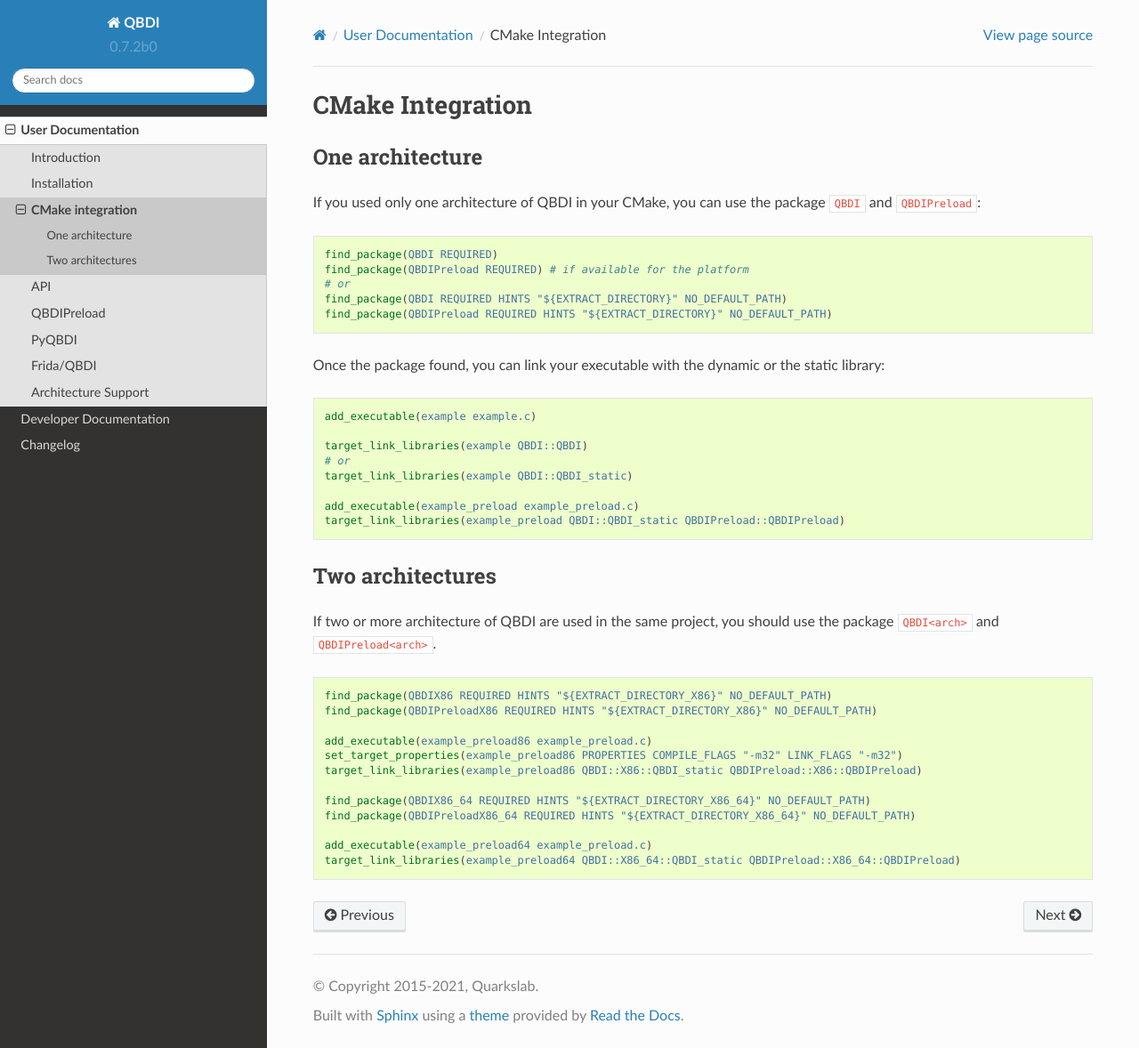
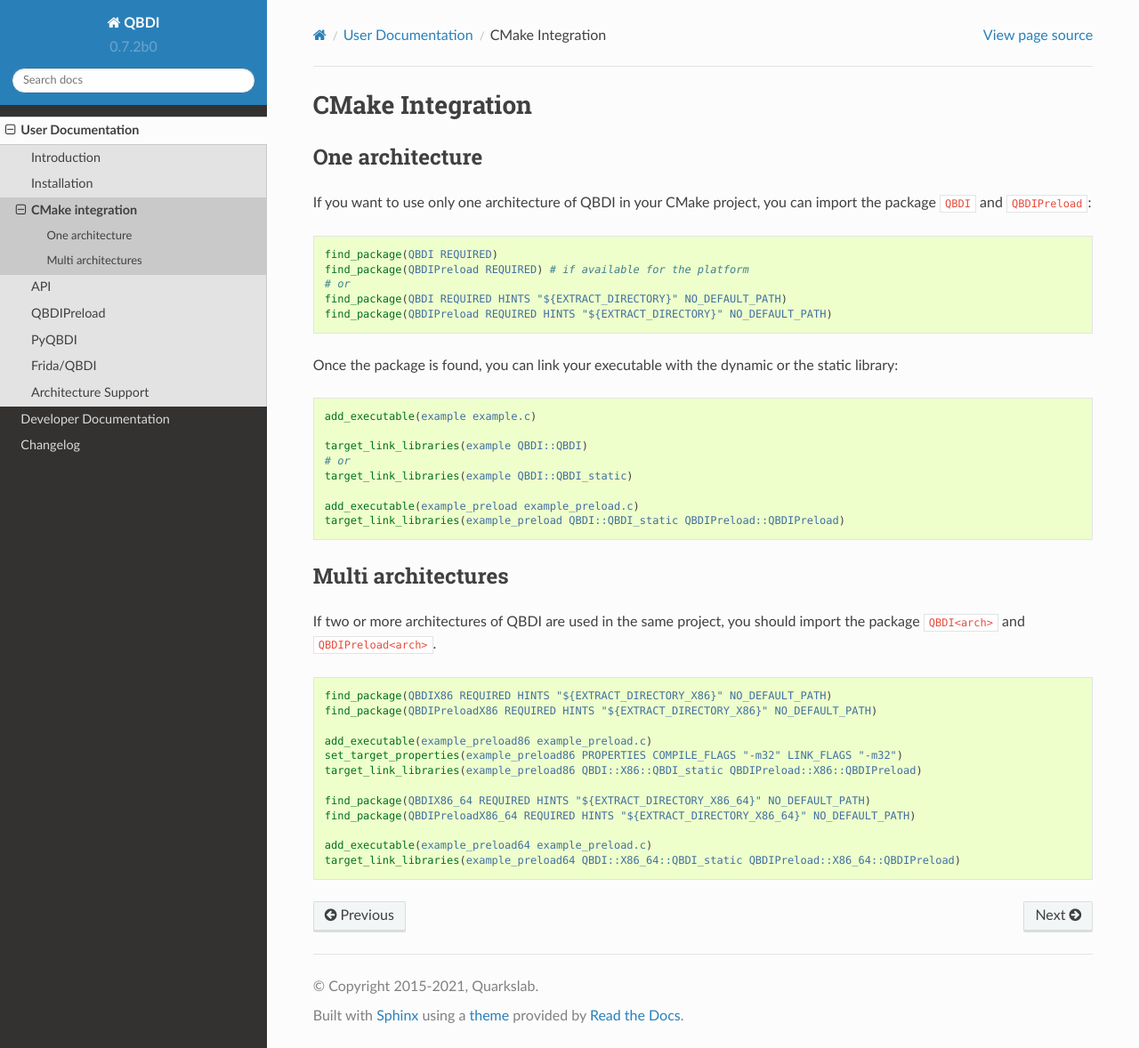
Before and after one commit to QBDI/QBDI, a Sphinx documentation site: the page built from docs/source/cmake_target.rst, in a window 1280 px wide and 1178 px high. Shown: the whole window at 89% size. Built offline with Sphinx 7.4.7 and the Read the Docs theme 2.0.0, drawn with Linux system fonts in a browser that asks for light colours.

Commit message:
Corrections

```diff
--- a/docs/source/cmake_target.rst
+++ b/docs/source/cmake_target.rst
@@ -4,7 +4,7 @@
 One architecture
 ----------------
 
-If you used only one architecture of QBDI in your CMake, you can use the package ``QBDI`` and ``QBDIPreload``:
+If you want to use only one architecture of QBDI in your CMake project, you can import the package ``QBDI`` and ``QBDIPreload``:
 
 .. code-block:: cmake
 
@@ -14,7 +14,7 @@
     find_package(QBDI REQUIRED HINTS "${EXTRACT_DIRECTORY}" NO_DEFAULT_PATH)
     find_package(QBDIPreload REQUIRED HINTS "${EXTRACT_DIRECTORY}" NO_DEFAULT_PATH)
 
-Once the package found, you can link your executable with the dynamic or the static library:
+Once the package is found, you can link your executable with the dynamic or the static library:
 
 .. code-block:: cmake
 
@@ -28,10 +28,10 @@
     target_link_libraries(example_preload QBDI::QBDI_static QBDIPreload::QBDIPreload)
 
 
-Two architectures
------------------
+Multi architectures
+-------------------
 
-If two or more architecture of QBDI are used in the same project, you should use the package ``QBDI<arch>`` and ``QBDIPreload<arch>``.
+If two or more architectures of QBDI are used in the same project, you should import the package ``QBDI<arch>`` and ``QBDIPreload<arch>``.
 
 .. code-block:: cmake
 
```
Also changed, not shown: 1 other file.
